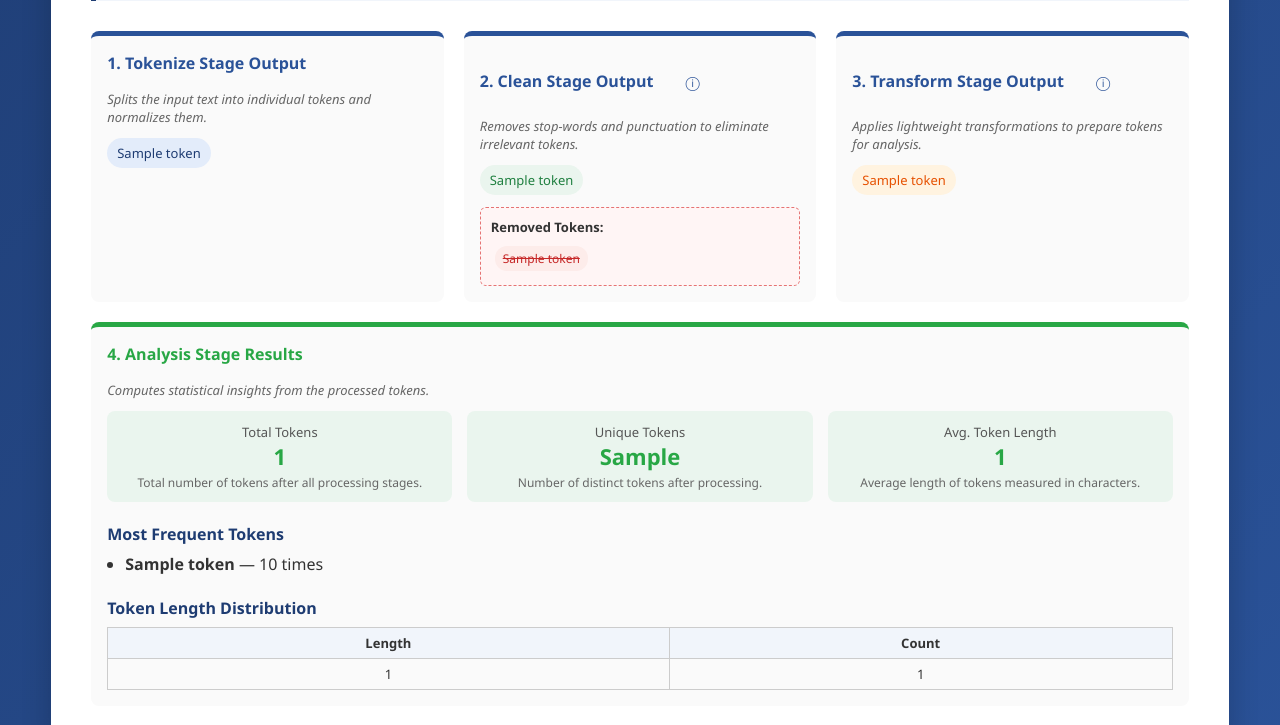
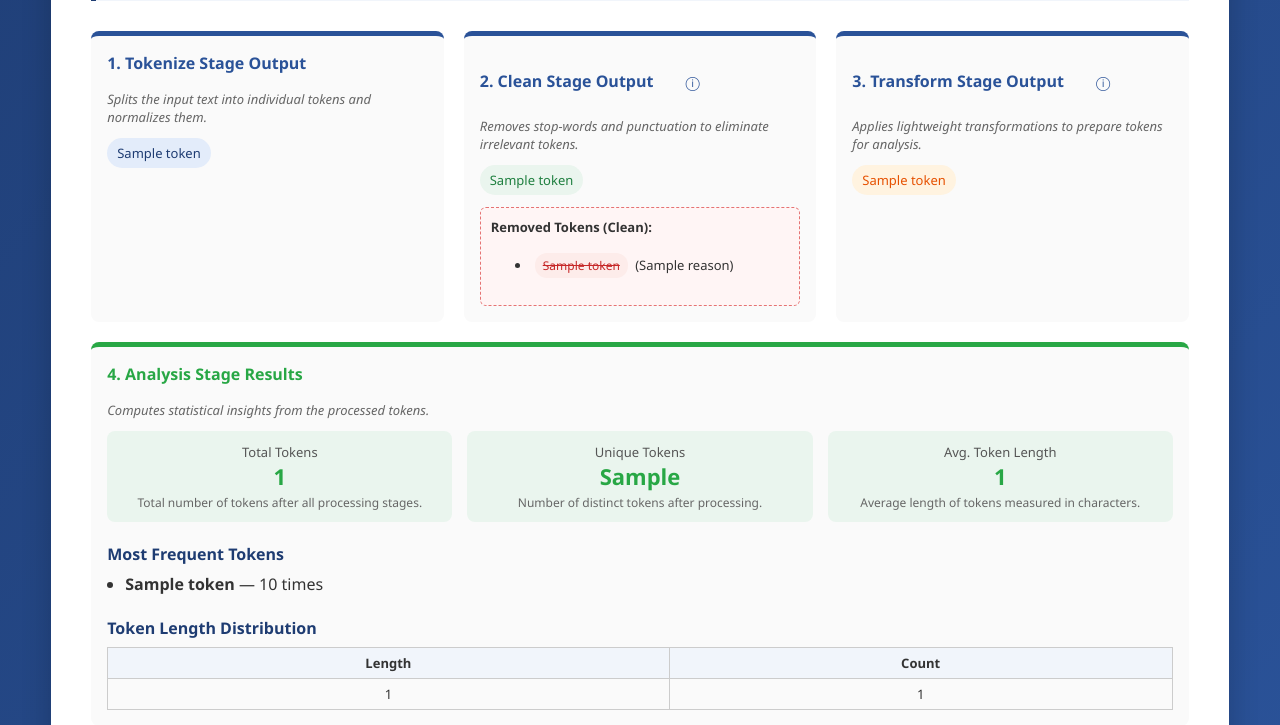
Before and after one commit to emiraydin10/SENG315-HW3, a Flask app: template templates/index.html in a window 1280 px wide, after a click that opens the changed part. Shown: the part 556-1281 px from the top of the page. Run offline with Flask 3, Linux system fonts and the light colour scheme; the template is opened without the code that fills it: most values are stand-ins (such as "Sample title", 1, 10 or a date in 2020).

Commit message:
Fixed bugs and improvements

```diff
--- a/templates/index.html
+++ b/templates/index.html
@@ -74,15 +74,21 @@
 
             <!-- REMOVED TOKENS -->
             <div id="clean-removed" class="removed-box">
-                <strong>Removed Tokens:</strong>
-                <div class="removed-list">
-                    {% for token in result.tokenize_output %}
-                        {% if token not in result.clean_output %}
-                            <span class="removed-token">{{ token }}</span>
-                        {% endif %}
+                <strong>Removed Tokens (Clean):</strong>
+
+                {% if result.removed_clean and result.removed_clean|length > 0 %}
+                    <ul class="removed-reason-list">
+                    {% for token, reason in result.removed_clean %}
+                        <li>
+                        <span class="removed-token">{{ token }}</span>
+                        <span class="reason">({{ reason }})</span>
+                        </li>
                     {% endfor %}
+                    </ul>
+                {% else %}
+                    <p class="empty-note">No tokens removed in clean stage.</p>
+                {% endif %}
                 </div>
-            </div>
         </div>
 
         <!-- TRANSFORM -->
@@ -104,16 +110,22 @@
 
             <!-- REMOVED TOKENS -->
             <div id="transform-removed" class="removed-box">
-                <strong>Removed Tokens:</strong>
-                <div class="removed-list">
-                    {% for token in result.clean_output %}
-                        {% if token not in result.transform_output %}
-                            <span class="removed-token">{{ token }}</span>
-                        {% endif %}
+                <strong>Removed Tokens (Transform):</strong>
+
+                {% if result.removed_transform and result.removed_transform|length > 0 %}
+                    <ul class="removed-reason-list">
+                    {% for token, reason in result.removed_transform %}
+                        <li>
+                        <span class="removed-token">{{ token }}</span>
+                        <span class="reason">({{ reason }})</span>
+                        </li>
                     {% endfor %}
+                    </ul>
+                {% else %}
+                    <p class="empty-note">No tokens removed in transform stage.</p>
+                {% endif %}
                 </div>
-            </div>
-        </div>
+                        </div>
 
         <!-- ANALYSIS -->
         <div class="stage analysis">
```
Also changed, not shown: filters/clean.py (+10 -5 lines).
